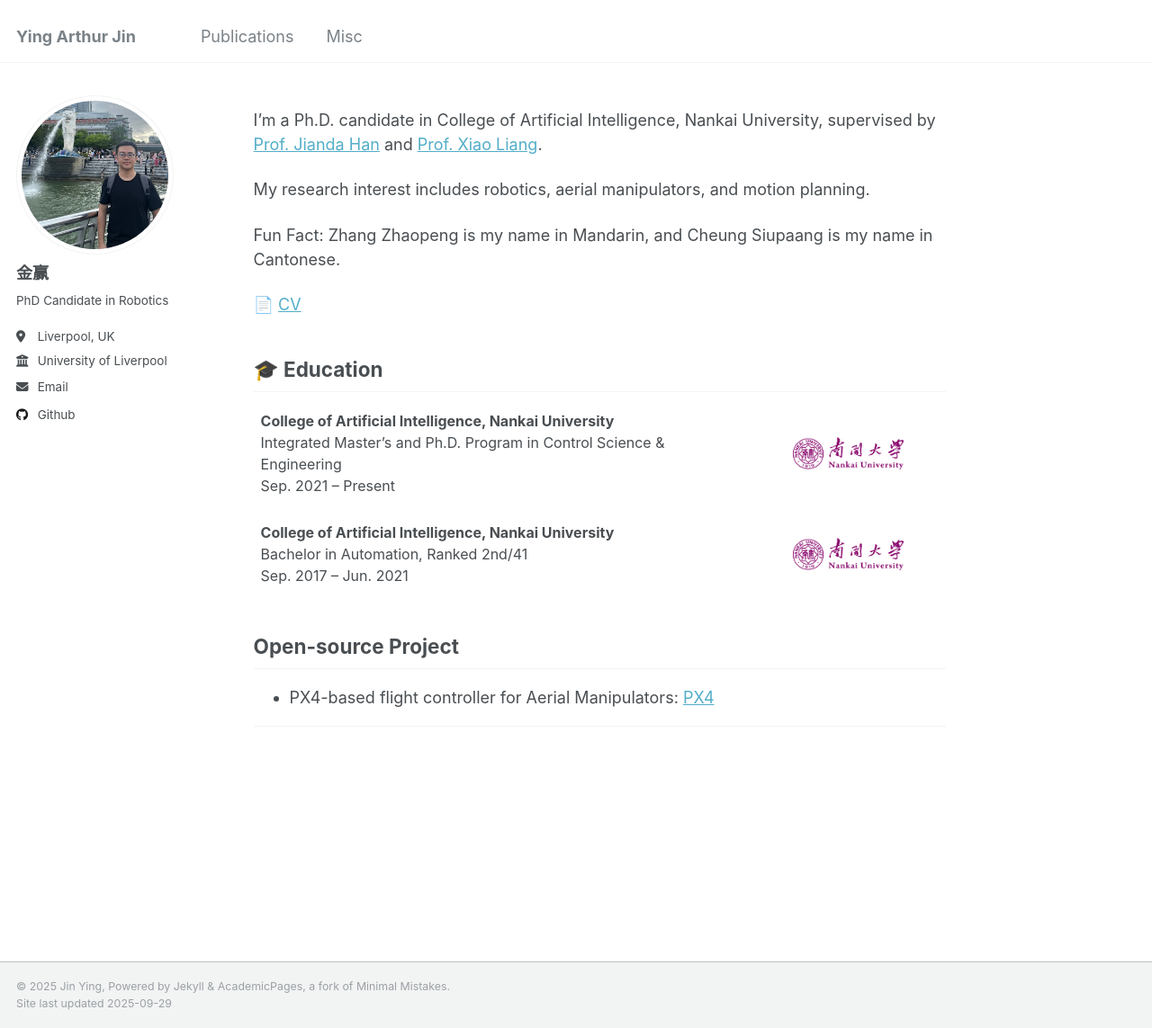
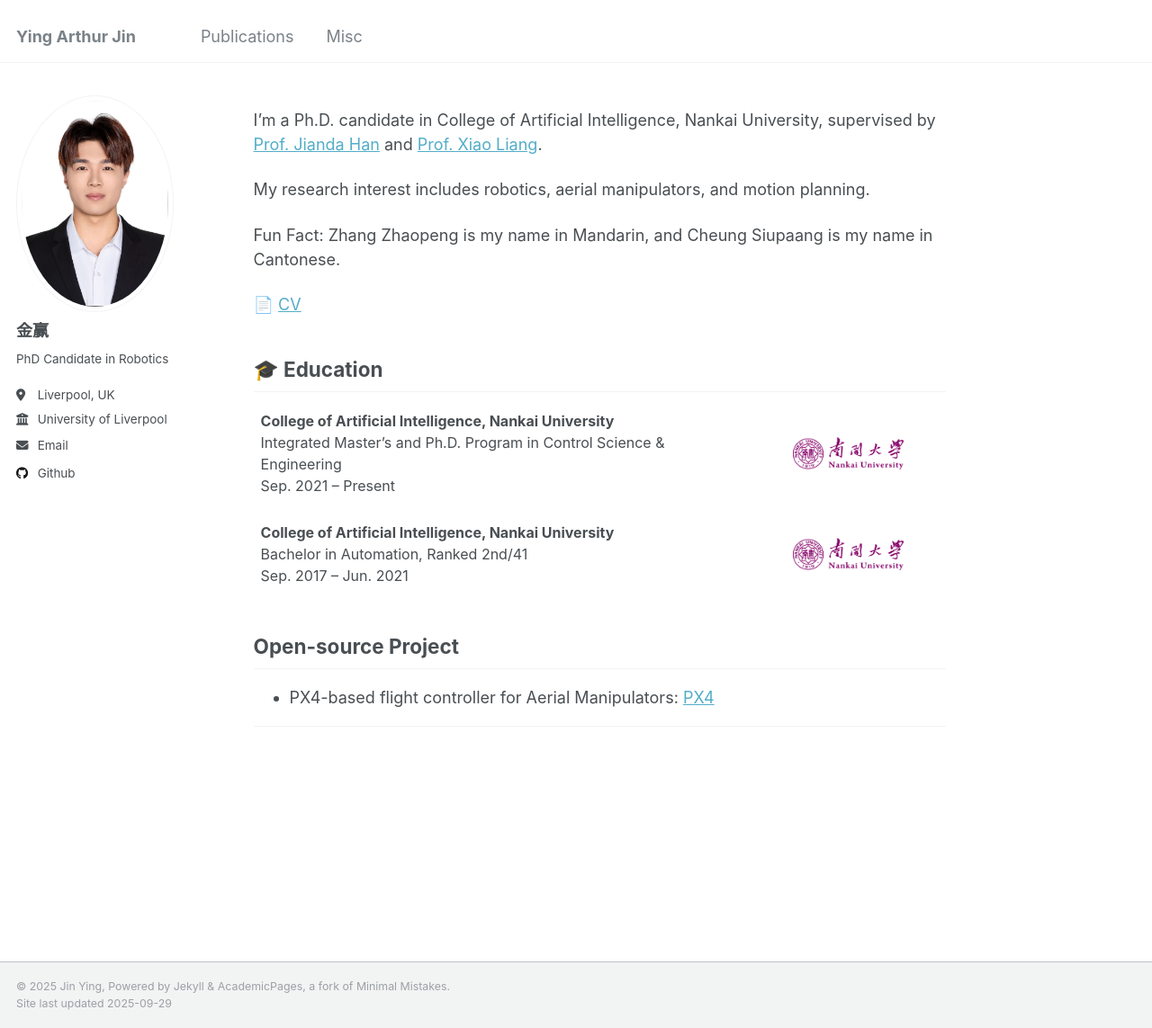
Before and after one commit to Arthuryingjin/Arthuryingjin.github.io, a Jekyll site: the page built from _pages/about.md, in a window 1280 px wide and 1143 px high. Shown: the whole window at 90% size. Built offline with Jekyll 4.4.1, drawn with Linux system fonts in a browser that asks for light colours; comment, search, counter and statistics services are not loaded.

Commit message:
Update _config.yml

```diff
--- a/_config.yml
+++ b/_config.yml
@@ -23,14 +23,14 @@ repository               : "Arthuryingjin/Arthuryingjin.github.io"
 author:
   # Biographic information
   # avatar           : "zzp.png"
-  avatar           : "2025-zzp-new.jpg"
+  avatar           : "yingjin.jpg"
   name             : "金赢"
   pronouns         : # example: "she/her"
   bio              : "PhD Candidate in Robotics"
   location         : "Liverpool, UK"
   employer         : "University of Liverpool"
   uri              : # URL
-  email            : "zhangzp@mail.nankai.edu.cn"
+  email            : "yingjonnyjin@gmail.com"
 
   # Academic websites
   arxiv            : # URL - Update with the correct link to your profile
```
